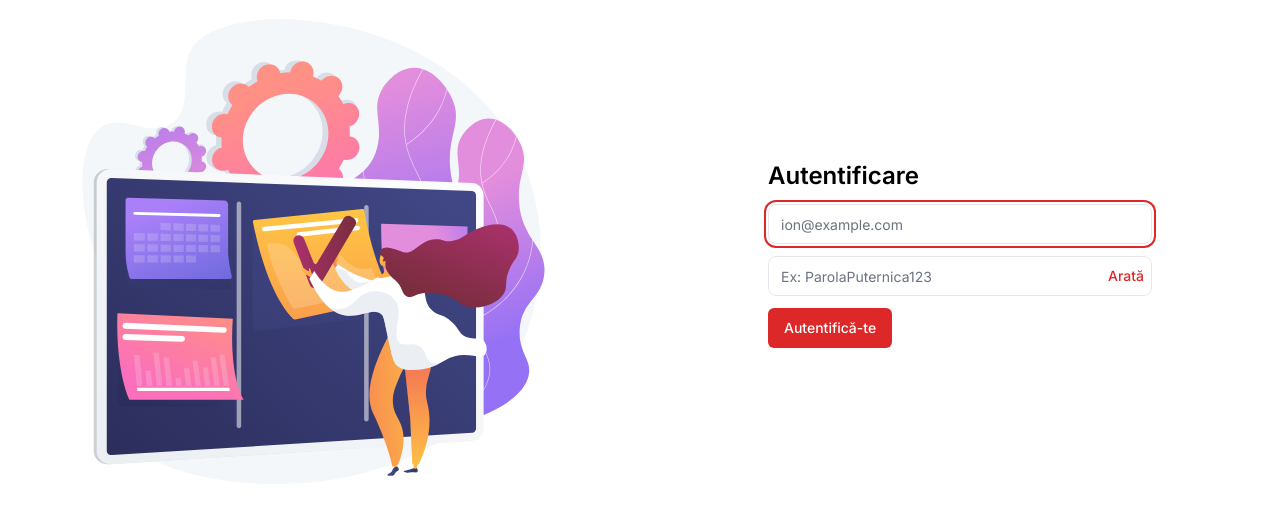
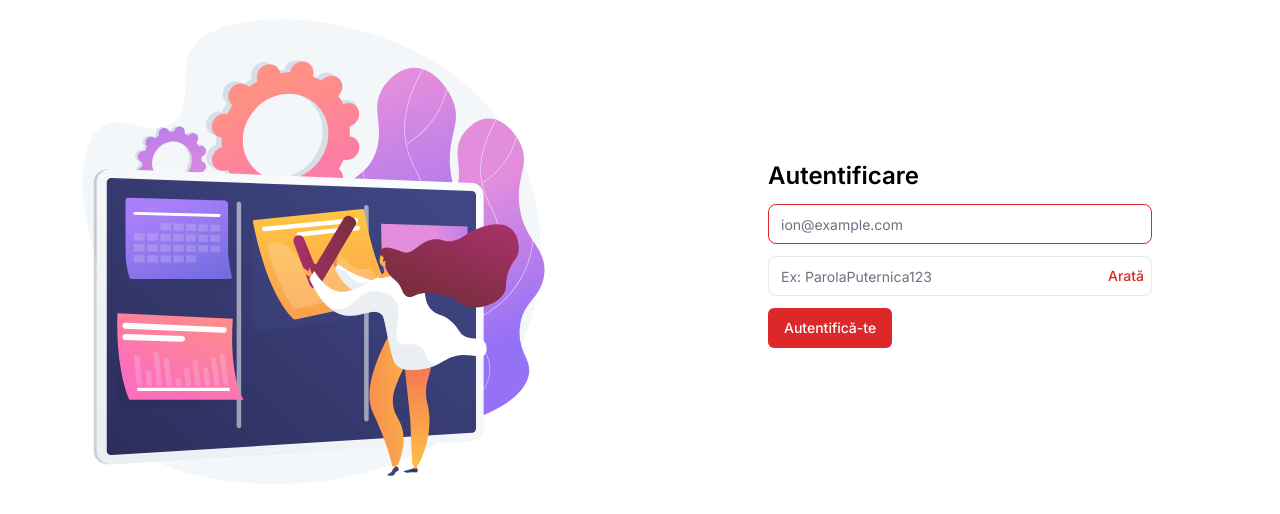
Before and after one commit to IonutGhe2001/C-Order, a React (Vite) app in the folder apps/web/: page /login in a window 1280 px wide. Shown: the part 146-660 px from the top of the page. Built offline with nearby package versions, Linux system fonts and the light colour scheme; no server answers.

Commit message:
Remove red margins from task inputs

```diff
--- a/apps/web/src/components/ui/input.tsx
+++ b/apps/web/src/components/ui/input.tsx
@@ -7,7 +7,7 @@ const Input = React.forwardRef<HTMLInputElement, React.InputHTMLAttributes<HTMLI
       <input
           type={type}
           className={cn(
-            'flex h-10 w-full rounded-lg border bg-background px-3 py-2 text-sm text-foreground ring-offset-background placeholder:text-gray-500 hover:border-brand focus:ring-2 focus-visible:outline-none focus-visible:ring-offset-2 ring-brand disabled:cursor-not-allowed disabled:opacity-50',
+            'flex h-10 w-full rounded-lg border bg-background px-3 py-2 text-sm text-foreground placeholder:text-gray-500 hover:border-brand focus:border-brand focus-visible:outline-none disabled:cursor-not-allowed disabled:opacity-50',
             className
           )}
         ref={ref}
--- a/apps/web/src/components/ui/select.tsx
+++ b/apps/web/src/components/ui/select.tsx
@@ -13,7 +13,7 @@ const SelectTrigger = React.forwardRef<
   <SelectPrimitive.Trigger
     ref={ref}
     className={cn(
-      'flex h-9 w-full items-center justify-between rounded-md border border-input bg-transparent px-3 py-2 text-sm ring-offset-background placeholder:text-muted-foreground focus:outline-none focus:ring-2 focus:ring-brand focus:ring-offset-2 disabled:cursor-not-allowed disabled:opacity-50',
+      'flex h-9 w-full items-center justify-between rounded-md border border-input bg-transparent px-3 py-2 text-sm placeholder:text-muted-foreground hover:border-brand focus:border-brand focus-visible:outline-none disabled:cursor-not-allowed disabled:opacity-50',
       className,
     )}
     {...props}
--- a/apps/web/src/components/ui/textarea.tsx
+++ b/apps/web/src/components/ui/textarea.tsx
@@ -6,7 +6,7 @@ const Textarea = React.forwardRef<HTMLTextAreaElement, React.TextareaHTMLAttribu
     return (
         <textarea
           className={cn(
-            'flex min-h-[80px] w-full rounded-lg border bg-background px-3 py-2 text-sm text-foreground ring-offset-background placeholder:text-gray-500 hover:border-brand focus:ring-2 focus-visible:outline-none focus-visible:ring-offset-2 ring-brand disabled:cursor-not-allowed disabled:opacity-50',
+            'flex min-h-[80px] w-full rounded-lg border bg-background px-3 py-2 text-sm text-foreground placeholder:text-gray-500 hover:border-brand focus:border-brand focus-visible:outline-none disabled:cursor-not-allowed disabled:opacity-50',
             className
           )}
         ref={ref}
```
